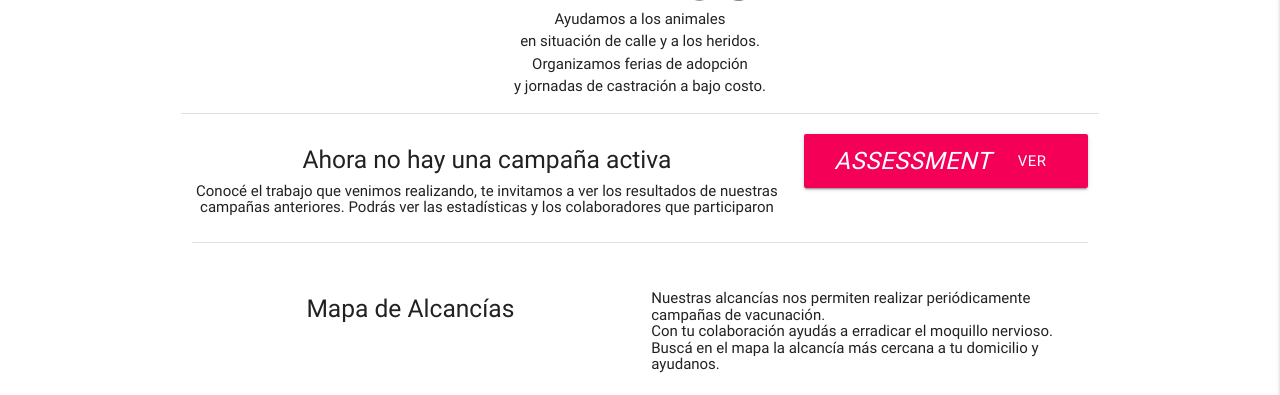
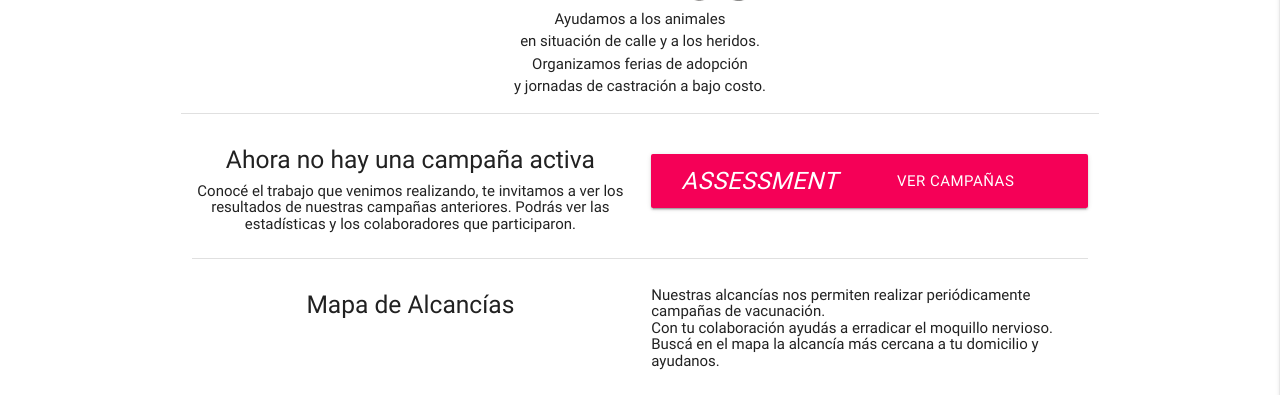
Before and after one commit to Informatorio2017/perros-definitivo, a Django app: page / in a window 1280 px wide. Shown: the part 358-753 px from the top of the page. Run offline with Django 3.2, Linux system fonts and the light colour scheme; data comes from the database, SQL or seed files in the repository; parts of the project's set-up code (start-up, migrations or seed data) failed here and were passed over; some libraries are stand-ins or nearby versions.

Commit message:
boton y espacio.

```diff
--- a/perros/templates/home.html
+++ b/perros/templates/home.html
@@ -34,19 +34,25 @@
        </div>
        {% else %}
         <div class="row">
-           <div class="col s12 m8 center-align">
+           <div class="col s12 m6 center-align">
             <h5>Ahora no hay una campaña activa</h5>
-            <h6>Conocé el trabajo que venimos realizando, te invitamos a ver los resultados de nuestras campañas anteriores. Podrás ver las estadísticas y los colaboradores que participaron</h6>
+            <h6>Conocé el trabajo que venimos realizando, te invitamos a ver los resultados de nuestras campañas anteriores. Podrás ver las estadísticas y los colaboradores que participaron.</h6>
            </div>
-           <div class="col s12 m4">
-            <a class="waves-effect waves-light btn-large btn-ancho valign-wrapper" href="campaing/ver_campanas/" > <i class="material-icons left">assessment</i> VER CAMPAÑAS</a>
 
+           <div class=" col s12 m6 separador"></div><div class="separador"></div>
+
+           <div class="col s12 m6">
+              <a class="waves-effect waves-light btn-large btn-ancho valign-wrapper" href="campaing/ver_campanas/" > <i class="material-icons left">assessment</i> VER CAMPAÑAS</a>
            </div>
+
+           <div class=" separador"></div><div class="separador"></div>
+
+
         </div>
 
        {% endif %}
        <div class="divider"></div>
-      <div class="separador"></div><div class="separador"></div>
+        <div class="separador"></div><!--<div class="separador"></div> -->
       <style>
         .google-maps {
         position: relative;
```
